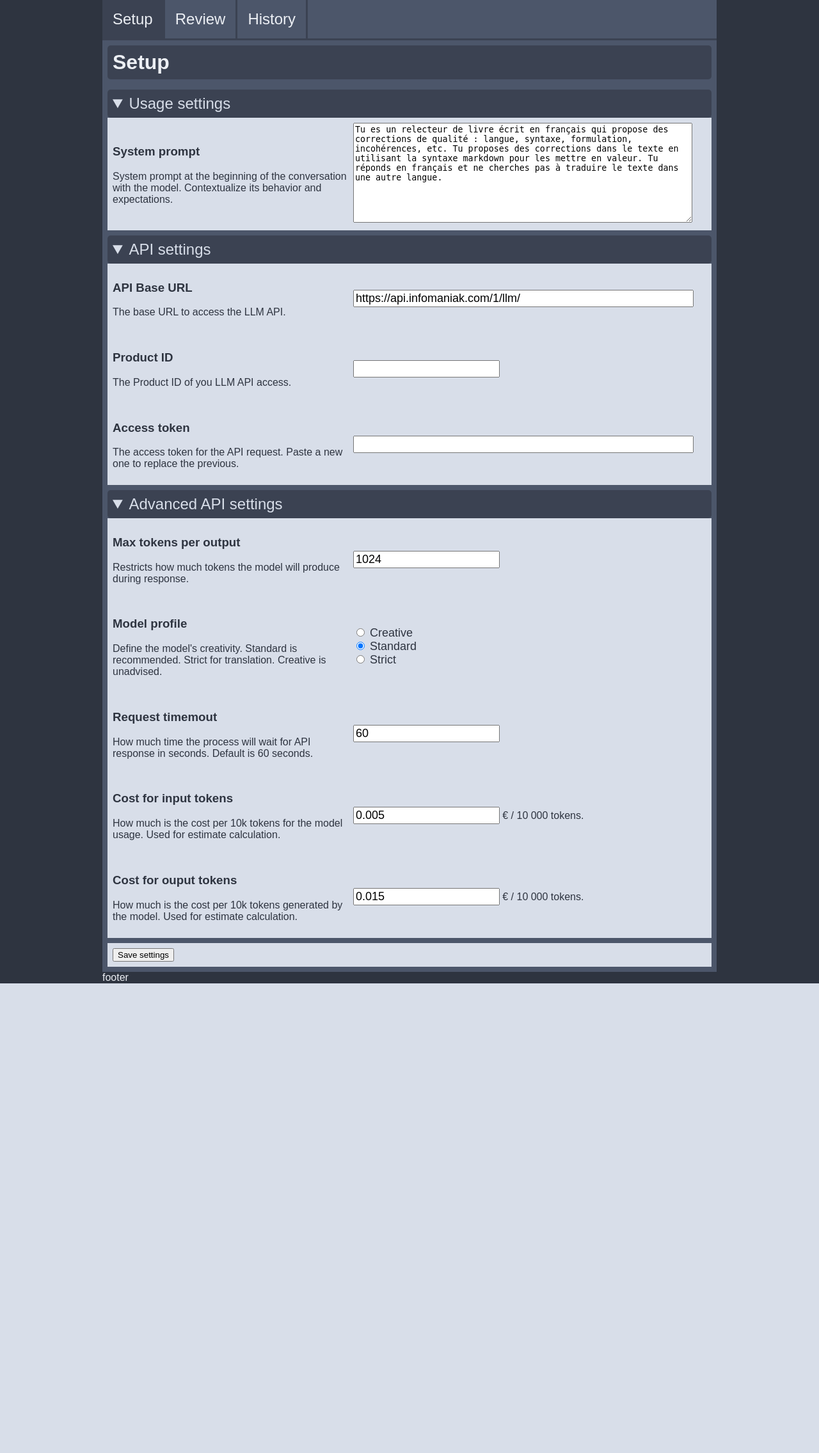
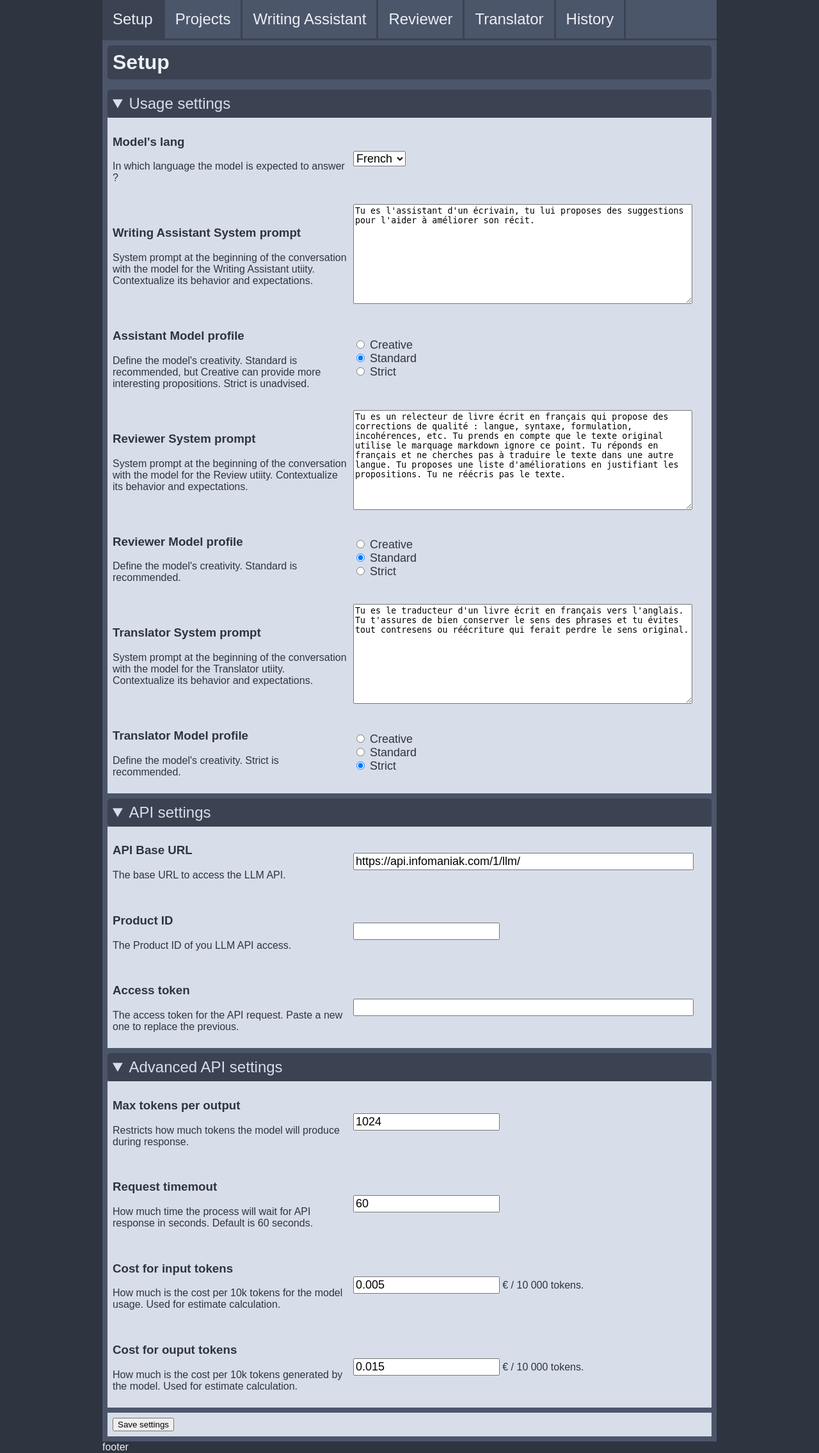
Before and after one commit to Wivik/ai-text-quality-reviewer, a Flask app: page /setup in a window 1280 px wide. Shown: the whole page at 64% size. Before the commit the page ends 1537 px from the top, so only its background shows below. Run offline with Flask 3, Linux system fonts and the light colour scheme; some libraries are stand-ins or nearby versions.

Commit message:
feat: add new modes

```diff
--- a/static/css/main.css
+++ b/static/css/main.css
@@ -186,6 +186,10 @@ div.setup-field label {
     font-size: large;
 }
 
+div.setup-field select {
+    font-size: large;
+}
+
 
 /* review section */
 
@@ -214,6 +218,10 @@ section.review label {
     font-size: x-large;
 }
 
+section.review select {
+    font-size: large;
+    padding: 0.5rem;
+}
 
 /* history */
 
--- a/templates/main_menu.html
+++ b/templates/main_menu.html
@@ -1,5 +1,8 @@
 <nav>
     <a href="/setup"{% if request.path == "/setup" %} class="active"{% endif %}>Setup</a>
-    <a href="/review"{% if request.path == "/review" %} class="active"{% endif %}>Review</a>
+    <a href="/projects"{% if request.path == "/projects" %} class="active"{% endif %}>Projects</a>
+    <a href="/asisstant"{% if request.path == "/assistant" %} class="active"{% endif %}>Writing Assistant</a>
+    <a href="/review"{% if request.path == "/review" %} class="active"{% endif %}>Reviewer</a>
+    <a href="/translator"{% if request.path == "/translator" %} class="active"{% endif %}>Translator</a>
     <a href="/history"{% if request.path == "/history" %} class="active"{% endif %}>History</a>
 </nav>
--- a/templates/setup/setup.html
+++ b/templates/setup/setup.html
@@ -11,15 +11,90 @@
 
     <details open>
         <summary>Usage settings</summary>
+
         <section class="setup">
             <div class="setup-item">
-                <h3>System prompt</h3>
-                <p>System prompt at the beginning of the conversation with the model. Contextualize its behavior and expectations.</p>
+                <h3>Model's lang</h3>
+                <p>In which language the model is expected to answer ?</p>
             </div>
             <div class="setup-field">
-                <textarea name="llm_system_prompt" placeholder="Insert your system prompt here...">{{ config['LLM_SYSTEM_PROMPT'] }}</textarea>
+                <select name="llm_lang">
+                    <option value="French"{%if config['LLM_LANG'] == 'French'%} selected{%endif%}>French</option>
+                    <option value="English"{%if config['LLM_LANG'] == 'English'%} selected{%endif%}>English</option>
+                </select>
             </div>
         </section>
+
+        <section class="setup">
+            <div class="setup-item">
+                <h3>Writing Assistant System prompt</h3>
+                <p>System prompt at the beginning of the conversation with the model for the Writing Assistant utiity. Contextualize its behavior and expectations.</p>
+            </div>
+            <div class="setup-field">
+                <textarea name="llm_assistant_system_prompt" placeholder="Insert your system prompt here...">{{ config['LLM_ASSISTANT_SYSTEM_PROMPT'] }}</textarea>
+            </div>
+        </section>
+
+        <section class="setup">
+            <div class="setup-item">
+                <h3>Assistant Model profile</h3>
+                <p>Define the model's creativity. Standard is recommended, but Creative can provide more interesting propositions. Strict is unadvised.</p>
+            </div>
+            <div class="setup-field">
+                <label><input type="radio" name="llm_assistant_model_profile" value="creative" {%if config['LLM_ASSISTANT_MODEL_PROFILE'] == 'creative' %}checked{%endif%} /> Creative</label><br>
+                <label><input type="radio" name="llm_assistant_model_profile" value="standard" {%if config['LLM_ASSISTANT_MODEL_PROFILE'] == 'standard' %}checked{%endif%} /> Standard</label><br>
+                <label><input type="radio" name="llm_assistant_model_profile" value="strict" {%if config['LLM_ASSISTANT_MODEL_PROFILE'] == 'strict' %}checked{%endif%} /> Strict</label>
+            </div>
+
+        </section>
+
+        <section class="setup">
+            <div class="setup-item">
+                <h3>Reviewer System prompt</h3>
+                <p>System prompt at the beginning of the conversation with the model for the Review utiity. Contextualize its behavior and expectations.</p>
+            </div>
+            <div class="setup-field">
+                <textarea name="llm_reviewer_system_prompt" placeholder="Insert your system prompt here...">{{ config['LLM_REVIEWER_SYSTEM_PROMPT'] }}</textarea>
+            </div>
+        </section>
+
+        <section class="setup">
+            <div class="setup-item">
+                <h3>Reviewer Model profile</h3>
+                <p>Define the model's creativity. Standard is recommended.</p>
+            </div>
+            <div class="setup-field">
+                <label><input type="radio" name="llm_reviewer_model_profile" value="creative" {%if config['LLM_REVIEWER_MODEL_PROFILE'] == 'creative' %}checked{%endif%} /> Creative</label><br>
+                <label><input type="radio" name="llm_reviewer_model_profile" value="standard" {%if config['LLM_REVIEWER_MODEL_PROFILE'] == 'standard' %}checked{%endif%} /> Standard</label><br>
+                <label><input type="radio" name="llm_reviewer_model_profile" value="strict" {%if config['LLM_REVIEWER_MODEL_PROFILE'] == 'strict' %}checked{%endif%} /> Strict</label>
+            </div>
+
+        </section>
+
+        <section class="setup">
+            <div class="setup-item">
+                <h3>Translator System prompt</h3>
+                <p>System prompt at the beginning of the conversation with the model for the Translator utiity. Contextualize its behavior and expectations.</p>
+            </div>
+            <div class="setup-field">
+                <textarea name="llm_translator_system_prompt" placeholder="Insert your system prompt here...">{{ config['LLM_TRANSLATOR_SYSTEM_PROMPT'] }}</textarea>
+            </div>
+        </section>
+
+        <section class="setup">
+            <div class="setup-item">
+                <h3>Translator Model profile</h3>
+                <p>Define the model's creativity. Strict is recommended.</p>
+            </div>
+            <div class="setup-field">
+                <label><input type="radio" name="llm_translator_model_profile" value="creative" {%if config['LLM_TRANSLATOR_MODEL_PROFILE'] == 'creative' %}checked{%endif%} /> Creative</label><br>
+                <label><input type="radio" name="llm_translator_model_profile" value="standard" {%if config['LLM_TRANSLATOR_MODEL_PROFILE'] == 'standard' %}checked{%endif%} /> Standard</label><br>
+                <label><input type="radio" name="llm_translator_model_profile" value="strict" {%if config['LLM_TRANSLATOR_MODEL_PROFILE'] == 'strict' %}checked{%endif%} /> Strict</label>
+            </div>
+
+        </section>
+
+
     </details>
 
     <details open>
@@ -72,19 +147,6 @@
 
         <section class="setup">
             <div class="setup-item">
-                <h3>Model profile</h3>
-                <p>Define the model's creativity. Standard is recommended. Strict for translation. Creative is unadvised.</p>
-            </div>
-            <div class="setup-field">
-                <label><input type="radio" name="llm_model_profile" value="creative" {%if config['LLM_MODEL_PROFILE'] == 'creative' %}checked{%endif%} /> Creative</label><br>
-                <label><input type="radio" name="llm_model_profile" value="standard" {%if config['LLM_MODEL_PROFILE'] == 'standard' %}checked{%endif%} /> Standard</label><br>
-                <label><input type="radio" name="llm_model_profile" value="strict" {%if config['LLM_MODEL_PROFILE'] == 'strict' %}checked{%endif%} /> Strict</label>
-            </div>
-
-        </section>
-
-        <section class="setup">
-            <div class="setup-item">
                 <h3>Request timemout</h3>
                 <p>How much time the process will wait for API response in seconds. Default is 60 seconds.</p>
             </div>
```
Also changed, not shown: run.py (+48 -12 lines), templates/common/prompt.html (renamed from templates/review/review.html, +13 -1 lines), templates/projects/list.html (added, +31 -0 lines), utils/db.py (+24 -0 lines).
